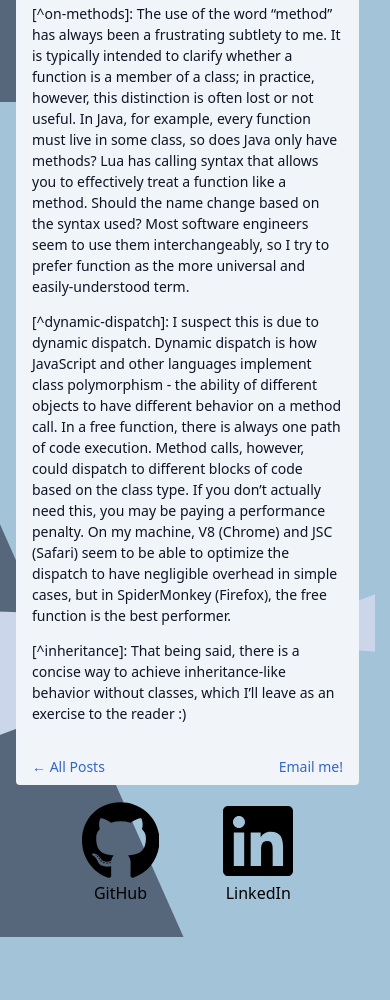
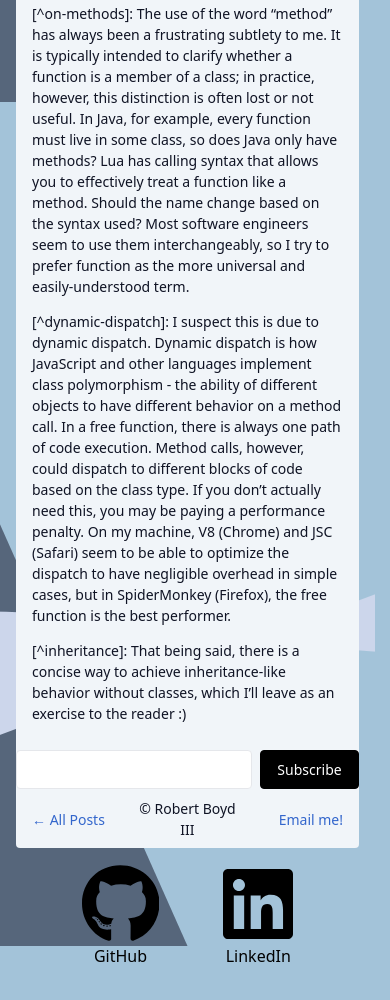
Before and after one commit to rob-3/website-astro, an Astro site: page /blog/class-free-javascript in a window 390 px wide. Shown: the part 6650-7650 px from the top of the page. Before the commit the page ends 7587 px from the top, so only its background shows below. Built offline with nearby package versions, Linux system fonts and the light colour scheme; Astro itself is replaced by a stand-in of ours.

Commit message:
Add form

```diff
--- a/src/layouts/BlogPost.astro
+++ b/src/layouts/BlogPost.astro
@@ -42,11 +42,43 @@ const { title, description, pubDate, updatedDate, heroImage } = Astro.props;
 				}
 				<slot />
 			</article>
-			<div class="flex justify-between mt-8">
-				<a href="/blog">← All Posts</a>
-				<span class="hidden sm:visible">Copyright © 2023 Robert Boyd III</span>
-				<a href="mailto:blog@robertboyd.dev">Email me!</a>
+			<div class="my-grid grid grid-cols-3 gap-2 sm:gap-8 sm:grid-cols-[auto,1fr,auto] grid-rows-2 sm:grid-rows-1 mt-6 items-center">
+				<div class="my-back">
+					<a href="/blog">← All Posts</a>
+				</div>
+				<form class="my-form flex justify-center gap-2">
+					<input class="px-4 py-2 flex-grow rounded border border-gray-200" type="email" pattern=".+@.+" />
+					<button class="text-white border border-solid border-black px-4 py-2 talk-link rounded bg-black hover:bg-[rgba(0,0,0,0)] hover:text-black transition-all" type="submit">Subscribe</button>
+				</form>
+				<div class="my-copyright text-center sm:hidden">
+					© Robert Boyd III
+				</div>
+				<div class="my-email text-right">
+					<a href="mailto:blog@robertboyd.dev">Email me!</a>
+				</div>
 			</div>
 		</main>
 	</div>
 </BaseLayout>
+
+<style>
+@media (max-width: 639px) {
+	.my-form {
+		grid-area: top;
+	}
+	.my-back {
+		grid-area: left;
+	}
+	.my-email {
+		grid-area: right;
+	}
+	.my-copyright {
+		grid-area: center;
+	}
+	.my-grid {
+		grid-template-areas:
+			"top top top"
+			"left center right";
+	}
+}
+</style>
```
